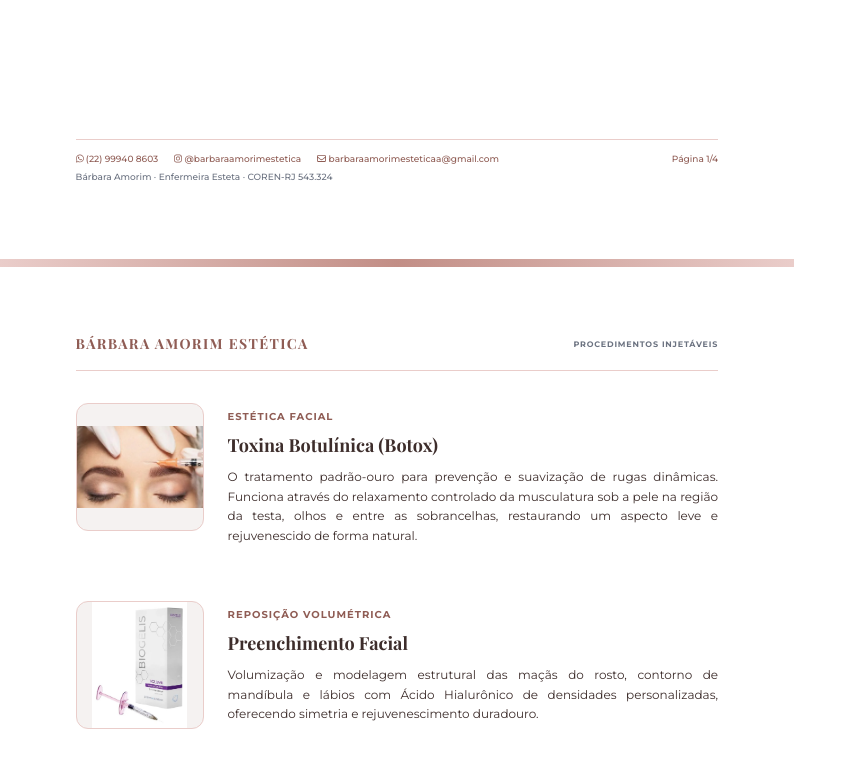
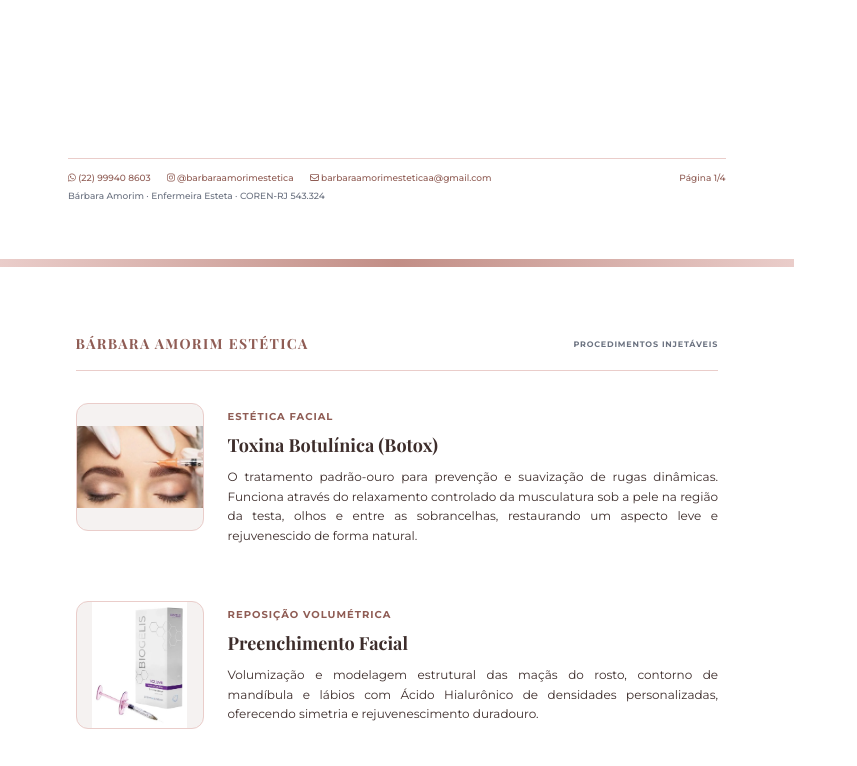
Before and after one commit to barbaraamorimestetica/baestetica, a plain HTML site: page catalogo-impressao.html in a window 1280 px wide. Shown: the part 860-1626 px from the top of the page, without its empty margins (0-857 px from the left). Drawn offline with Linux system fonts and the light colour scheme.

Commit message:
O rodape do catalogo alinha com o dos documentos
O rodape ja era o mesmo bloco, com os estilos computados identicos aos das
outras folhas -- conferi as 17 propriedades nos seis documentos. A diferenca
era geometrica, e por isso se via: a folha do catalogo tem 20mm de padding e
as da ferramenta interna tem 15mm em cima e embaixo e 18mm dos lados. O
rodape saia 15px mais estreito e flutuava 19px mais alto.

Margens negativas devolvem-no a borda das outras sem mexer na area de
conteudo do catalogo. As 13 folhas em retrato dos dois repositorios ficam
agora em 658x44px, a 57px do fundo da folha -- um unico valor.

```diff
--- a/catalogo-impressao.html
+++ b/catalogo-impressao.html
@@ -46,6 +46,18 @@
         .print-page:last-child {
             page-break-after: avoid;
             break-after: auto;
+        }
+
+        /* O rodapé é o mesmo das folhas da ferramenta interna (ver RODAPE.md),
+           mas aqui a folha tem 20mm de padding e lá tem 15mm em cima e embaixo
+           e 18mm dos lados. Sem isto o rodapé sai 15px mais estreito e flutua
+           19px mais alto do que nos documentos — mesma faixa, posição
+           diferente. As margens negativas devolvem-no à borda de lá, sem mexer
+           na área de conteúdo do catálogo. */
+        .print-page > .rodape-folha {
+            margin-left: -2mm;
+            margin-right: -2mm;
+            margin-bottom: -5mm;
         }</style>
 </head>
 <body>
```
